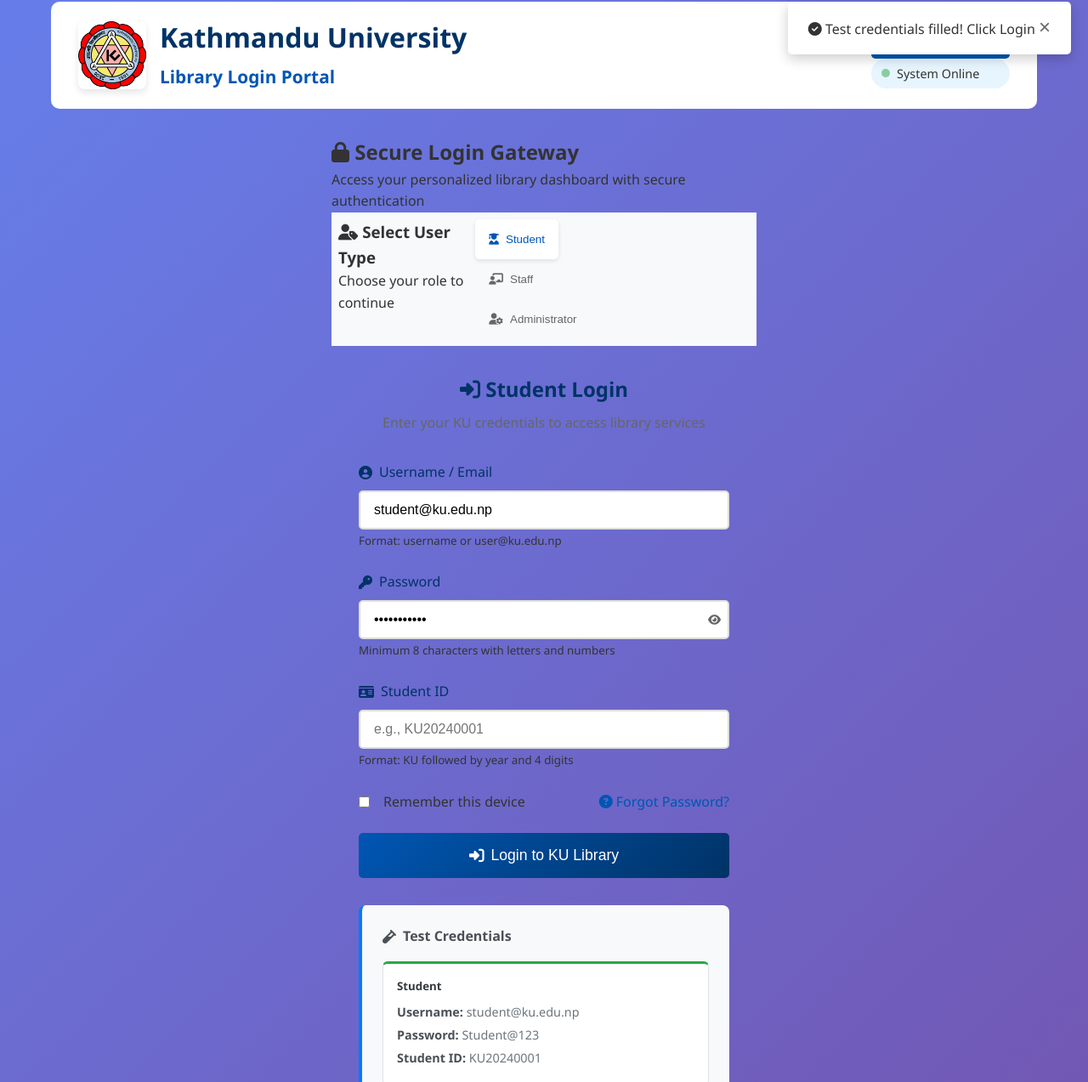
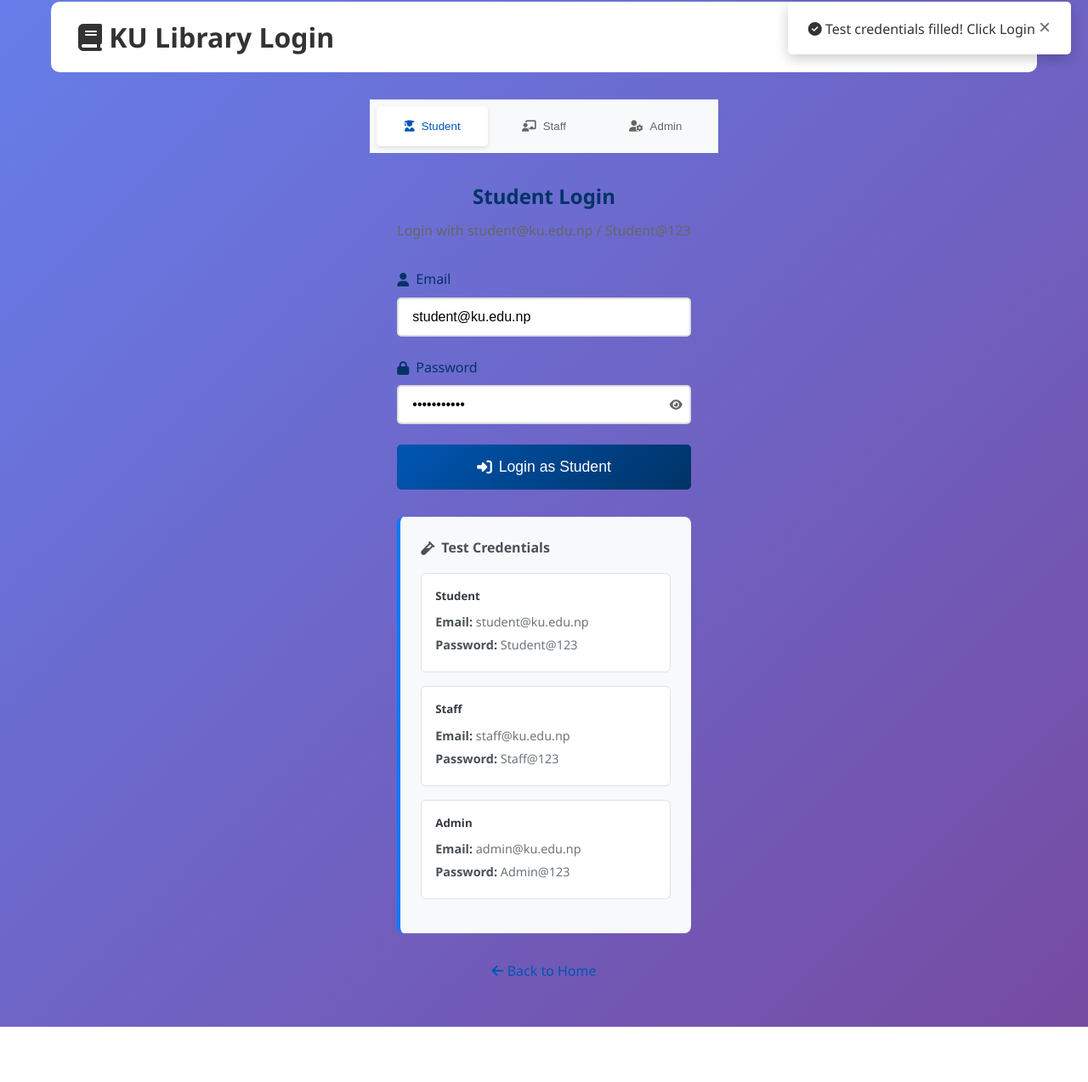
Before and after one commit to jungabhi07-byte/UniversityLibrary, a website: page login.html in a window 1280 px wide. Shown: the part 18-1291 px from the top of the page at 85% size. After the commit the page ends 1226 px from the top, so only its background shows below. Drawn offline with Linux system fonts and the light colour scheme.

Commit message:
Update login.html

```diff
--- a/login.html
+++ b/login.html
@@ -6,180 +6,90 @@
     <title>KU Library Login</title>
     <link rel="stylesheet" href="style.css">
     <link rel="stylesheet" href="https://cdnjs.cloudflare.com/ajax/libs/font-awesome/6.4.0/css/all.min.css">
-    <link rel="icon" href="kulogo.jpeg" type="image/jpeg">
 </head>
 <body>
     <div class="container">
         <header class="login-header">
-            <div class="logo-container">
-                <img src="ku logo.jpeg" alt="KU Logo" class="logo" onerror="this.src='https://ku.edu.np/storage/gallery/logo.png'">
-                <div class="logo-text">
-                    <h1>Kathmandu University</h1>
-                    <h2>Library Login Portal</h2>
-                </div>
-            </div>
-            <div class="header-actions">
+            <h1><i class="fas fa-book"></i> KU Library Login</h1>
             <a href="index.html" class="back-home">
-                    <i class="fas fa-home"></i> Back to Home
+                <i class="fas fa-home"></i> Home
             </a>
-                <div class="system-status">
-                    <span class="status-dot online"></span>
-                    <span>System Online</span>
-                </div>
-            </div>
         </header>
 
         <main class="login-main">
-            <div class="login-wrapper">
-                <div class="login-banner">
-                    <h2><i class="fas fa-lock"></i> Secure Login Gateway</h2>
-                    <p>Access your personalized library dashboard with secure authentication</p>
+            <div class="login-container">
+                <!-- User Type Selector -->
+                <div class="user-type-selector">
+                    <button class="user-type-btn active" data-type="student">
+                        <i class="fas fa-user-graduate"></i> Student
+                    </button>
+                    <button class="user-type-btn" data-type="staff">
+                        <i class="fas fa-chalkboard-teacher"></i> Staff
+                    </button>
+                    <button class="user-type-btn" data-type="admin">
+                        <i class="fas fa-user-cog"></i> Admin
+                    </button>
                 </div>
 
-                <div class="login-container">
-                    <div class="user-type-selector">
-                        <div class="selector-header">
-                            <h3><i class="fas fa-user-tag"></i> Select User Type</h3>
-                            <p>Choose your role to continue</p>
+                <!-- Login Form -->
+                <form id="loginForm" class="login-form">
+                    <div class="form-header">
+                        <h2 id="loginTitle">Student Login</h2>
+                        <p id="loginSubtitle">Login with student@ku.edu.np / Student@123</p>
                     </div>
-                        <div class="selector-buttons">
-                            <button class="user-type-btn active" data-type="student" onclick="setUserType('student')">
-                                <i class="fas fa-user-graduate"></i>
-                                <span>Student</span>
-                            </button>
-                            <button class="user-type-btn" data-type="staff" onclick="setUserType('staff')">
-                                <i class="fas fa-chalkboard-teacher"></i>
-                                <span>Staff</span>
-                            </button>
-                            <button class="user-type-btn" data-type="admin" onclick="setUserType('admin')">
-                                <i class="fas fa-user-cog"></i>
-                                <span>Administrator</span>
+
+                    <div class="form-group">
+                        <label for="username">
+                            <i class="fas fa-user"></i> Email
+                        </label>
+                        <input type="text" id="username" name="username" required
+                               placeholder="student@ku.edu.np">
+                    </div>
+
+                    <div class="form-group">
+                        <label for="password">
+                            <i class="fas fa-lock"></i> Password
+                        </label>
+                        <div class="password-container">
+                            <input type="password" id="password" name="password" required
+                                   placeholder="Student@123">
+                            <button type="button" class="show-password" id="showPassword">
+                                <i class="fas fa-eye"></i>
                             </button>
                         </div>
                     </div>
 
-                    <form id="loginForm" class="login-form">
-                        <div class="form-header">
-                            <h2 id="loginTitle"><i class="fas fa-sign-in-alt"></i> Student Login</h2>
-                            <p id="loginSubtitle">Enter your KU credentials to access library services</p>
-                        </div>
-
-                        <div class="form-group">
-                            <label for="username">
-                                <i class="fas fa-user-circle"></i> Username / Email
-                            </label>
-                            <input type="text" id="username" name="username" required
-                                   placeholder="Enter your username or KU email">
-                            <small class="hint">Format: username or user@ku.edu.np</small>
-                        </div>
-
-                        <div class="form-group">
-                            <label for="password">
-                                <i class="fas fa-key"></i> Password
-                            </label>
-                            <div class="password-container">
-                                <input type="password" id="password" name="password" required
-                                       placeholder="Enter your password">
-                                <button type="button" class="show-password" id="showPassword">
-                                    <i class="fas fa-eye"></i>
-                                </button>
-                            </div>
-                            <small class="hint">Minimum 8 characters with letters and numbers</small>
-                        </div>
-
-                        <div class="form-group dynamic-field" id="studentIdField">
-                            <label for="studentId">
-                                <i class="fas fa-id-card"></i> Student ID
-                            </label>
-                            <input type="text" id="studentId" name="studentId"
-                                   placeholder="e.g., KU20240001">
-                            <small class="hint">Format: KU followed by year and 4 digits</small>
-                        </div>
-
-                        <div class="form-group dynamic-field" id="staffIdField" style="display: none;">
-                            <label for="staffId">
-                                <i class="fas fa-id-badge"></i> Staff ID
-                            </label>
-                            <input type="text" id="staffId" name="staffId"
-                                   placeholder="e.g., KUSTF001">
-                            <small class="hint">Format: KUSTF followed by 3 digits</small>
-                        </div>
-
-                        <div class="form-options">
-                            <label class="remember-me">
-                                <input type="checkbox" id="rememberMe">
-                                <span class="checkmark"></span>
-                                Remember this device
-                            </label>
-                            <a href="#forgot-password" class="forgot-password">
-                                <i class="fas fa-question-circle"></i> Forgot Password?
-                            </a>
-                        </div>
-
                     <button type="submit" class="login-btn" id="loginBtn">
-                            <i class="fas fa-sign-in-alt"></i> Login to KU Library
+                        <i class="fas fa-sign-in-alt"></i> Login as Student
                     </button>
 
                     <div class="test-credentials">
                         <h4><i class="fas fa-vial"></i> Test Credentials</h4>
                         <div class="credentials-grid">
-                                <div class="credential-card student">
+                            <div class="credential-card">
                                 <h5>Student</h5>
-                                    <p><strong>Username:</strong> student@ku.edu.np</p>
+                                <p><strong>Email:</strong> student@ku.edu.np</p>
                                 <p><strong>Password:</strong> Student@123</p>
-                                    <p><strong>Student ID:</strong> KU20240001</p>
                             </div>
-                                <div class="credential-card staff">
+                            <div class="credential-card">
                                 <h5>Staff</h5>
-                                    <p><strong>Username:</strong> staff@ku.edu.np</p>
+                                <p><strong>Email:</strong> staff@ku.edu.np</p>
                                 <p><strong>Password:</strong> Staff@123</p>
-                                    <p><strong>Staff ID:</strong> KUSTF001</p>
                             </div>
-                                <div class="credential-card admin">
+                            <div class="credential-card">
                                 <h5>Admin</h5>
-                                    <p><strong>Username:</strong> admin@ku.edu.np</p>
+                                <p><strong>Email:</strong> admin@ku.edu.np</p>
                                 <p><strong>Password:</strong> Admin@123</p>
                             </div>
                         </div>
-                            <p class="note"><i class="fas fa-exclamation-triangle"></i> These are test credentials. Change for production.</p>
                     </div>
 
                     <div class="form-footer">
-                            <p>Need help? <a href="#support"><i class="fas fa-headset"></i> Contact Support</a></p>
-                            <p><a href="index.html"><i class="fas fa-arrow-left"></i> Return to Homepage</a></p>
+                        <p><a href="index.html"><i class="fas fa-arrow-left"></i> Back to Home</a></p>
                     </div>
                 </form>
-
-                    <div class="security-notice">
-                        <h4><i class="fas fa-shield-alt"></i> Security Notice</h4>
-                        <ul>
-                            <li>Ensure you're on the official KU Library website</li>
-                            <li>Never share your login credentials</li>
-                            <li>Log out after each session, especially on shared devices</li>
-                            <li>Report any suspicious activity immediately</li>
-                        </ul>
-                    </div>
-                </div>
             </div>
         </main>
-
-        <div class="notification" id="notification">
-            <div class="notification-content">
-                <i class="fas fa-info-circle" id="notificationIcon"></i>
-                <span id="notificationMessage"></span>
-            </div>
-            <button class="notification-close" onclick="hideNotification()">
-                <i class="fas fa-times"></i>
-            </button>
-        </div>
-
-        <footer class="login-footer">
-            <div class="footer-info">
-                <p><i class="fas fa-lock"></i> Secure SSL Connection • <i class="fas fa-server"></i> Powered by Cloudflare Workers • <i class="fas fa-database"></i> MySQL Database</p>
-                <p>Last Updated: December 2024 • System Uptime: 99.9%</p>
-            </div>
-            <p>&copy; 2024 Kathmandu University Library Management System v3.0</p>
-        </footer>
     </div>
 
     <script src="script.js"></script>
```
Lines whose indentation alone changed are shown as unchanged.
